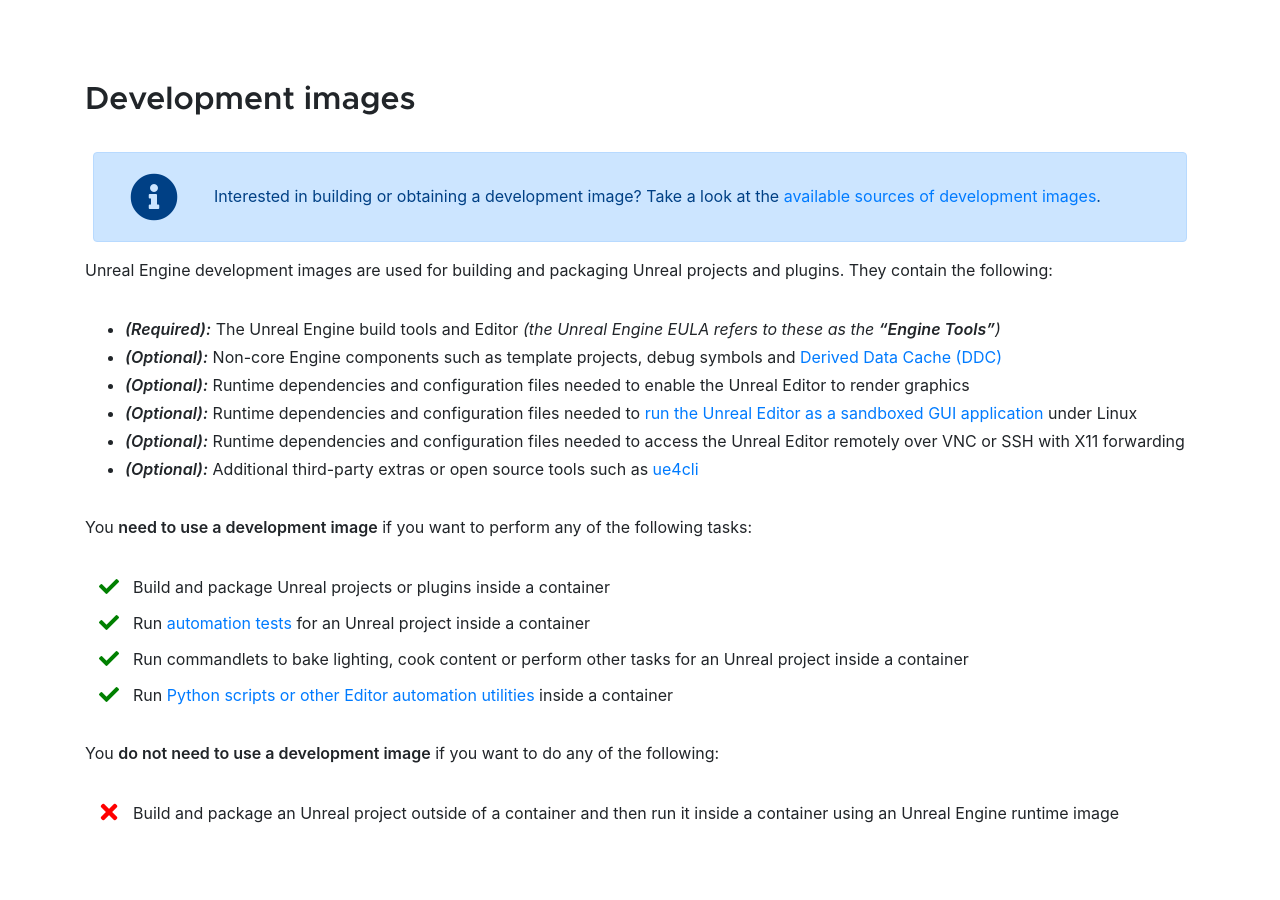
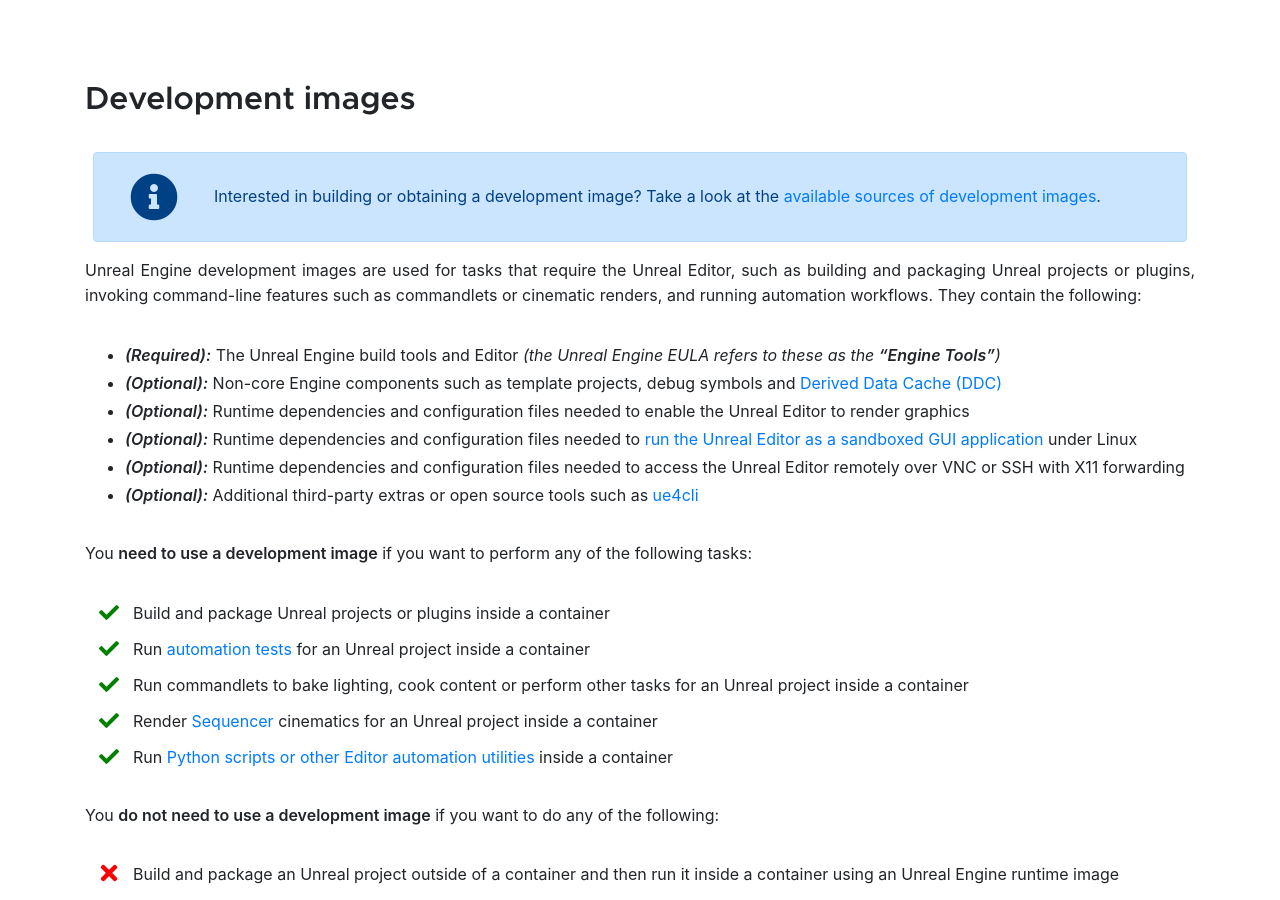
Before and after one commit to UnrealContainers/unrealcontainers.github.io, a Jekyll site: the page built from collections/_docs/concepts/image-types.md, in a window 1280 px wide and 900 px high, scrolled down 2387 px. Built offline with Jekyll 4.4.1, drawn with Linux system fonts in a browser that asks for light colours; some of the changed text lies outside the part shown.

Commit message:
Tweak wording on the image types page

```diff
--- a/collections/_docs/concepts/image-types.md
+++ b/collections/_docs/concepts/image-types.md
@@ -5,9 +5,9 @@
 ---
 
 {% capture _alert_content %}
-- **Development images are used for building and packaging Unreal projects and plugins**. They contain the Unreal Engine build tools and Editor, and there are strict EULA restrictions that govern their distribution.
+- **Development images are used for tasks that require the Editor, such as building and packaging projects or plugins**. They contain the Unreal Engine build tools and Editor, and there are strict EULA restrictions that govern their distribution.
 
-- **Runtime images are used for running packaged Unreal projects**. They contain only packaged Unreal projects and their runtime dependencies, and can be distributed more freely than development images.
+- **Runtime images are used for running packaged projects**. They contain only packaged Unreal projects and their runtime dependencies, and can be distributed more freely than development images.
 
 - Different use cases require may either one or both of these types of container images.
 
@@ -54,7 +54,7 @@
 
 {% include alerts/info.html content="Interested in building or obtaining a development image? Take a look at the [available sources of development images](../obtaining-images/image-sources#sources-of-unreal-engine-development-images)." %}
 
-Unreal Engine development images are used for building and packaging Unreal projects and plugins. They contain the following:
+Unreal Engine development images are used for tasks that require the Unreal Editor, such as building and packaging Unreal projects or plugins, invoking command-line features such as commandlets or cinematic renders, and running automation workflows. They contain the following:
 
 - ***(Required):*** The Unreal Engine build tools and Editor *(the Unreal Engine EULA refers to these as the **"Engine Tools"**)*
 - ***(Optional):*** Non-core Engine components such as template projects, debug symbols and [Derived Data Cache (DDC)](https://docs.unrealengine.com/en-US/ProductionPipelines/DerivedDataCache/index.html)
@@ -69,6 +69,7 @@
 - Build and package Unreal projects or plugins inside a container
 - Run [automation tests](https://docs.unrealengine.com/en-US/TestingAndOptimization/Automation/index.html) for an Unreal project inside a container
 - Run commandlets to bake lighting, cook content or perform other tasks for an Unreal project inside a container
+- Render [Sequencer](https://docs.unrealengine.com/4.26/en-US/AnimatingObjects/Sequencer/Overview/) cinematics for an Unreal project inside a container
 - Run [Python scripts or other Editor automation utilities](https://docs.unrealengine.com/en-US/ProductionPipelines/ScriptingAndAutomation/index.html) inside a container
 {% endcapture %}
 {% include styled-lists/checks.html list=_list %}
```
